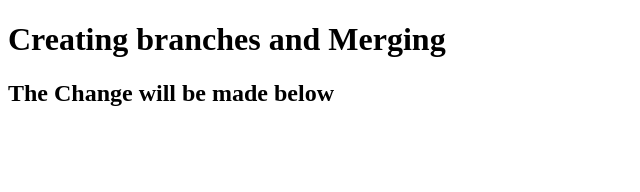
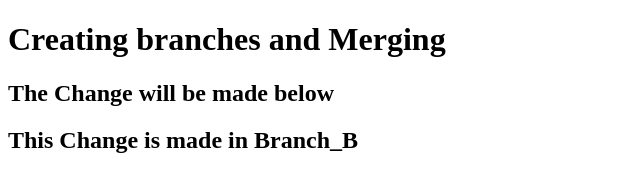
Before and after one commit to Maneesh-20dvl/Devops-cia, a plain HTML site: page Index.html in a window 1280 px wide. Shown: the whole page, without its empty margins (0-640 px from the left). Drawn offline with Linux system fonts and the light colour scheme.

Commit message:
Add change in Branch_B

```diff
--- a/Index.html
+++ b/Index.html
@@ -4,5 +4,6 @@
   <body>
   <h1>Creating branches and Merging</h1>
   <h2> The Change will be made below</h2>
+  <h2> This Change is made in Branch_B</h2>
   </body>
   </html>
```
